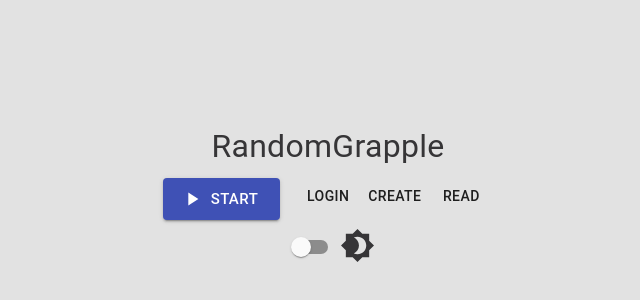
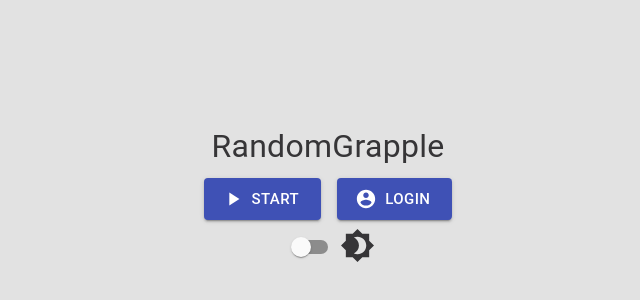
Before and after one commit to dli9431/RandomGrapple, a React (Create React App) app in the folder client/: page / in a window 1280 px wide. Shown: the part 172-472 px from the top of the page, without its empty margins (312-952 px from the left). Built offline with nearby package versions, Linux system fonts and the light colour scheme.

Commit message:
updated login flow

```diff
--- a/client/src/App.js
+++ b/client/src/App.js
@@ -2,7 +2,6 @@ import React, { useState } from 'react';
 import { Router } from '@reach/router';
 import { Button, Switch, Typography, Box } from '@material-ui/core';
 import PlayArrowIcon from '@material-ui/icons/PlayArrow';
-import AccountCircleIcon from '@material-ui/icons/AccountCircle';
 import ExitToAppIcon from '@material-ui/icons/ExitToApp';
 import Brightness4Icon from '@material-ui/icons/Brightness4';
 import { ThemeProvider } from 'styled-components';
@@ -15,63 +14,53 @@ import { Tournament } from './components/tournament';
 import { Timer } from './components/timer';
 import { startClick } from './components/menu/navigation';
 import { GLogin } from './components/auth/login';
+import { useLocation } from '@reach/router';
 
 function App() {
 	const [theme, handleChange, componentMounted, night] = useDarkMode();
 	const themeMode = theme === 'light' ? light : dark;
 	const [logged, setLogged] = useState(false);
+	const [user, setUser] = useState("");
 
-	// useEffect(() => {
-	// 	fetch('/api')
-	// 		.then((res) => res.json())
-	// 		.then((data) => setData(data.message));
-	// })
-
-	const loginFn = () => {
-		setLogged(true);
+	const loginFn = async () => {
+		const name = await fetch('/api/getUserInfo', { method: "get" });
+		const data = await name.json();
+		if (name.status === 200) {
+			setUser(data.givenName);
+			setLogged(true);
+		}
 	}
 
-	const logoutFn = () => {
-		setLogged(false);
+	const logoutFn = async () => {
+		const logout = await fetch('/api/auth/google/logout', { method: "delete", headers: {"Content-Type":"application/json"} });
+		if (logout.status === 200) {
+			setLogged(false);
+		}
 	}
 
 	if (!componentMounted) {
 		return <div />
 	};
 
-	const OAuth = () => {
+	const Home = () => {
+		const location = useLocation();
+		if (location.pathname.indexOf("oauth2callback") > 0) {
+			loginFn();
+		}
+
 		return (
 			<Box display="flex" justifyContent="flex-end" flexDirection="column" height="50vh">
 				<Typography align="center" style={{ fontSize: "2em", wordBreak: "break-word" }}>RandomGrapple</Typography>
-				logged in!
+				{logged &&
+					<Typography align="center" variant="h5">Welcome {user}</Typography>
+				}
 				<Box display="flex" flexDirection="row" justifyContent="center" flexWrap="wrap">
 					<Box p={1}>
 						<Button onClick={startClick} size="large" variant="contained" color={night ? 'secondary' : 'primary'} startIcon={<PlayArrowIcon />}>Start</Button>
 					</Box>
 					<Box p={1}>
 						{logged ?
-							<Button variant="contained" color={night ? 'secondary' : 'primary'} onClick={logoutFn} startIcon={<ExitToAppIcon />}>Logout</Button>
-							:
-							<GLogin night={night} />
-							// <Button variant="contained" color={night ? 'secondary' : 'primary'} onClick={loginFn} startIcon={<AccountCircleIcon />}>Login</Button>
-						}
-					</Box>
-				</Box>
-			</Box>
-		);
-	}
-
-	const Home = () => {
-		return (
-			<Box display="flex" justifyContent="flex-end" flexDirection="column" height="50vh">
-				<Typography align="center" style={{ fontSize: "2em", wordBreak: "break-word" }}>RandomGrapple</Typography>
-				<Box display="flex" flexDirection="row" justifyContent="center" flexWrap="wrap">
-					<Box p={1}>
-						<Button onClick={startClick} size="large" variant="contained" color={night ? 'secondary' : 'primary'} startIcon={<PlayArrowIcon />}>Start</Button>
-					</Box>
-					<Box p={1}>
-						{logged ?
-							<Button variant="contained" color={night ? 'secondary' : 'primary'} onClick={logoutFn} startIcon={<ExitToAppIcon />}>Logout</Button>
+							<Button size="large" variant="contained" color={night ? 'secondary' : 'primary'} onClick={logoutFn} startIcon={<ExitToAppIcon />}>Logout</Button>
 							:
 							<GLogin night={night} />
 							// <Button variant="contained" color={night ? 'secondary' : 'primary'} onClick={loginFn} startIcon={<AccountCircleIcon />}>Login</Button>
@@ -92,7 +81,7 @@ function App() {
 					<Sparring path="sparring" night={night} logged={logged} />
 					<Tournament path="tournament" night={night} logged={logged} />
 					<Timer path="timer" night={night} logged={logged} />
-					<OAuth path="/oauth2callback" />
+					<Home path="/oauth2callback" />
 				</Router>
 				<Box display="flex" flexDirection="row" justifyContent="center">
 					<Switch
--- a/client/src/components/auth/login.js
+++ b/client/src/components/auth/login.js
@@ -1,31 +1,8 @@
 import React from 'react';
 import { Button, Box } from '@material-ui/core';
-// import { GoogleLogin } from 'react-google-login';
+import AccountCircleIcon from '@material-ui/icons/AccountCircle';
 
 export const GLogin = (props) => {
-	// const handleResponse = async gData => {
-	// 	try {
-	// 		const res = await fetch("/api/v1/auth/google", {
-	// 		// const res = await fetch("/api/v1/auth/google", {
-	// 			method: "POST",
-	// 			// body: JSON.stringify({
-	// 			// 	token: gData.tokenId
-	// 			// }),
-	// 			// mode: 'cors',
-	// 			credentials: 'include', // include, *same-origin, omit
-	// 			headers: {
-	// 				"Content-Type": "application/json"
-	// 			}
-	// 		});
-
-	// 		const data = await res.json();
-	// 		console.log(data);
-	// 	}
-	// 	catch (error) {
-	// 		console.log(error);
-	// 	}
-	// }
-
 	const createSpreadSheet = async () => {
 		try {
 			const res = await fetch("/api/create", {
@@ -66,26 +43,15 @@ export const GLogin = (props) => {
 
 	return (
 		<Box>
-			<Button href="/api/auth/google">
+			<Button href="/api/auth/google" size="large" variant="contained" color={props.night ? 'secondary' : 'primary'} startIcon={<AccountCircleIcon />}>
 				Login
 			</Button>
-			{/* <Button onClick={createSpreadSheet}> */}
-			<Button onClick={createSpreadSheet}>
+			{/* <Button onClick={createSpreadSheet}>
 				CREATE
 			</Button>
 			<Button onClick={readSpreadSheet}>
 				READ
-			</Button>
+			</Button> */}
 		</Box>
-		// <GoogleLogin
-		// 	clientId={process.env.REACT_APP_GOOGLE_CLIENT_ID}
-		// 	accessType="offline"
-		// 	prompt="consent"
-		// 	buttonText="Sign in with Google"
-		// 	className="ct-button ct-button--secondary"
-		// 	onSuccess={handleResponse}
-		// 	onFailure={handleResponse}
-		// 	cookiePolicy="single_host_origin"
-		// />
 	);
 }
```
Also changed, not shown: 1 other file (tests, documents, lock files or other folders).
